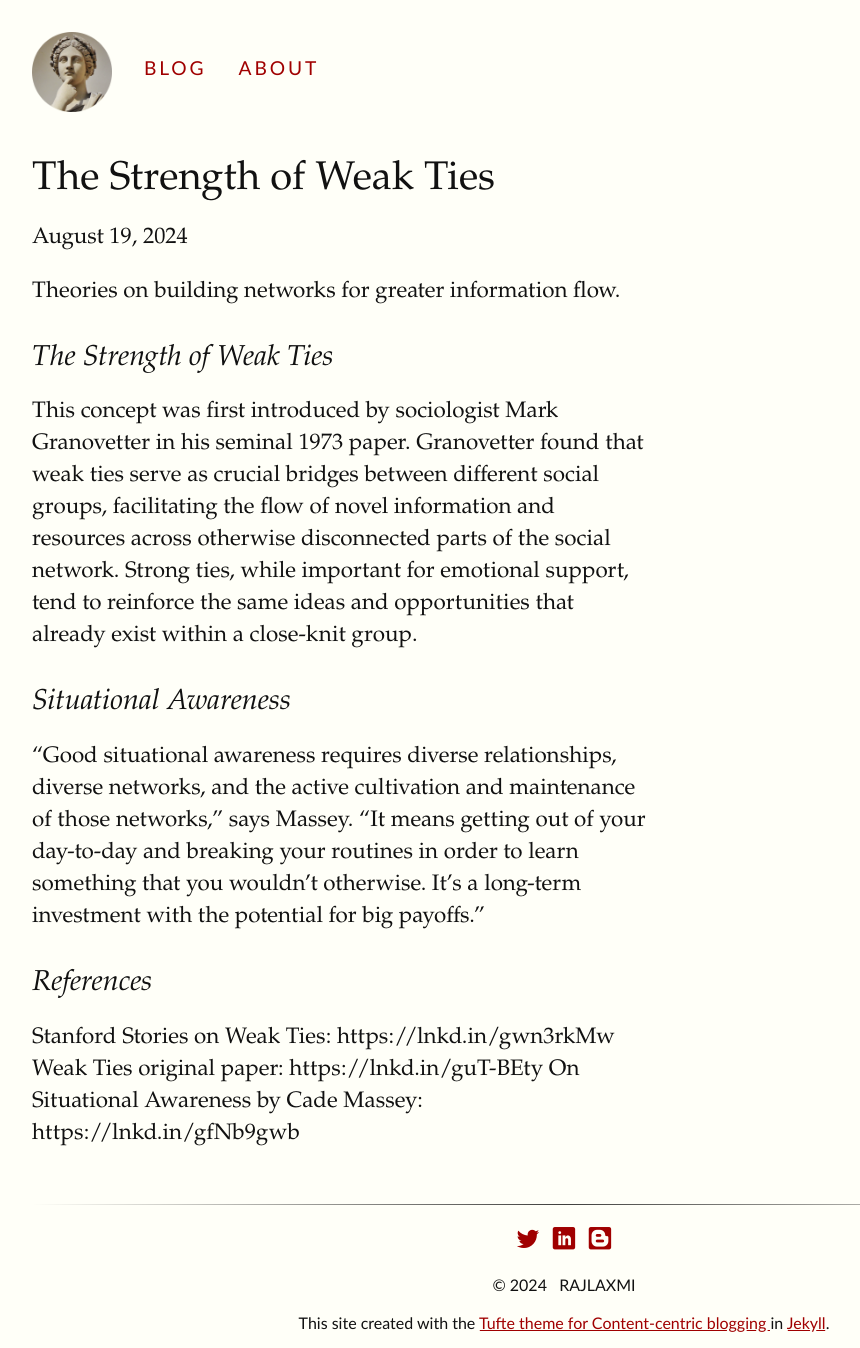
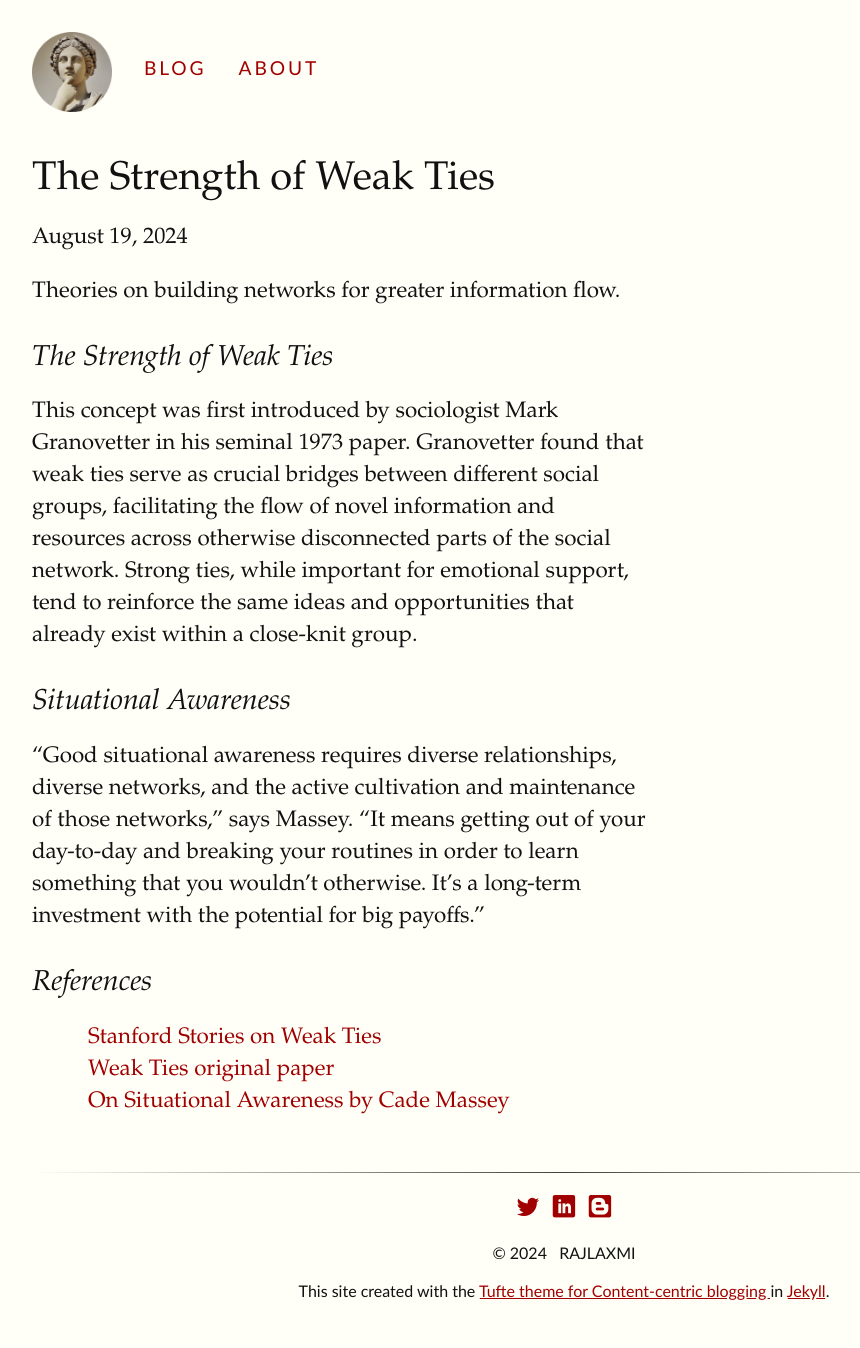
Before and after one commit to Rajlaxmi/rajlaxmi.github.io, a Jekyll site: the page built from _posts/2024-08-19-Strength-of-Weak-Ties.md, in a window 1280 px wide. Shown: the whole page, without its empty margins (128-988 px from the left). Built offline with Jekyll 4.4.1, drawn with Linux system fonts in a browser that asks for light colours; some web fonts are replaced; after the commit the page ends 1316 px from its top, so only the background shows below that; some of the changed lines change nothing that is shown.

Commit message:
Update 2024-08-19-Strength-of-Weak-Ties.md

```diff
--- a/_posts/2024-08-19-Strength-of-Weak-Ties.md
+++ b/_posts/2024-08-19-Strength-of-Weak-Ties.md
@@ -17,6 +17,6 @@ This concept was first introduced by sociologist Mark Granovetter in his seminal
 "Good situational awareness requires diverse relationships, diverse networks, and the active cultivation and maintenance of those networks," says Massey. "It means getting out of your day-to-day and breaking your routines in order to learn something that you wouldn't otherwise. It's a long-term investment with the potential for big payoffs."
 
 ### References
-Stanford Stories on Weak Ties: https://lnkd.in/gwn3rkMw
-Weak Ties original paper: https://lnkd.in/guT-BEty
-On Situational Awareness by Cade Massey: https://lnkd.in/gfNb9gwb
+- [Stanford Stories on Weak Ties](https://news.stanford.edu/stories/2022/09/real-strength-weak-ties) \
+[Weak Ties original paper](https://snap.stanford.edu/class/cs224w-readings/granovetter73weakties.pdf) \
+[On Situational Awareness by Cade Massey](https://executiveeducation.wharton.upenn.edu/thought-leadership/wharton-at-work/2023/09/little-known-source-of-power/)
```
